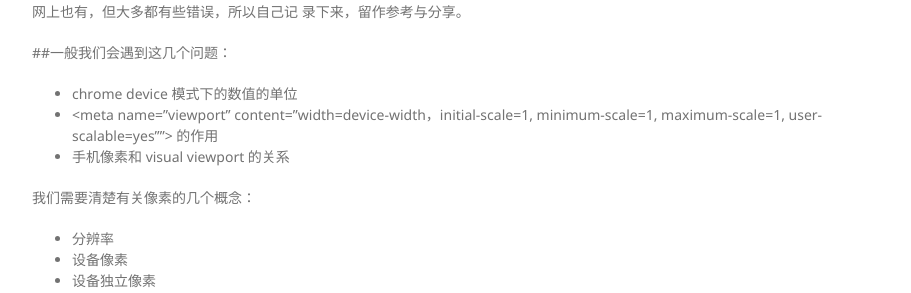
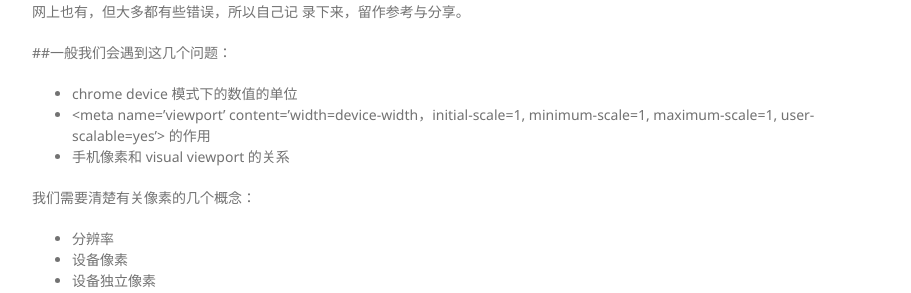
Before and after one commit to SFmonkey/sfmonkey.github.com, a Jekyll site: the page built from _posts/2016-10-27-px.md, in a window 1280 px wide and 1400 px high. Shown: the part 231-524 px from the top of the window, without its empty margins (178-1089 px from the left). Built offline with Jekyll 4.4.1, drawn with Linux system fonts in a browser that asks for light colours; comment, search, counter and statistics services are not loaded; some of the changed text lies outside the part shown.

Commit message:
Update 2016-10-27-px.md

```diff
--- a/_posts/2016-10-27-px.md
+++ b/_posts/2016-10-27-px.md
@@ -13,7 +13,7 @@
 ##一般我们会遇到这几个问题：
 
 * chrome device 模式下的数值的单位
-* <meta name="viewport" content="width=device-width，initial-scale=1, minimum-scale=1, maximum-scale=1, user-scalable=yes""> 的作用
+* \<meta name='viewport' content='width=device-width，initial-scale=1, minimum-scale=1, maximum-scale=1, user-scalable=yes'> 的作用
 * 手机像素和 visual viewport 的关系
 
 我们需要清楚有关像素的几个概念：
@@ -29,7 +29,7 @@
 
 泛指量测或显示系统对细节的分辨能力，分辨率越高越能表现出更多的细节，但相对的，因为记录的信息更多，文件也就会越大。
 
-![](https://github.com/SFmonkey/sfmonkey.github.io/tree/master/images/pixel.PNG)
+![](../images/pixel.PNG)
 
 1920\*1080（推荐）意味着这个电脑在横向上设置了 1920 个像素，纵向上设置了 1080 个像素，当然电脑上的分辨率是可以调节的，但只是有效像素个数减少了。
 ### 设备像素
@@ -43,7 +43,7 @@
 前端工程师在编写网页时用到的 css 像素单位，是抽象的，不是实际存在的。
 ### PPI
 
-![](https://github.com/SFmonkey/sfmonkey.github.io/tree/master/images/ppi.png)
+![](../images/ppi.png)
 
 ### DPR
 
@@ -69,9 +69,9 @@
 计算方法：window.innerWidth
 ###ideal viewport
 
-理想视口。一般当我们使用 <meta name="viewport" content="width=device-width"> 时可以得到。
+理想视口。一般当我们使用 \<meta name='viewport'  content='width=device-width'> 时可以得到。
 
-![](https://github.com/SFmonkey/sfmonkey.github.io/tree/master/images/visualviewport.jpg) ![](https://github.com/SFmonkey/sfmonkey.github.io/tree/master/images/layoutviewport.jpg)
+![](../images/visualviewport.jpg) ![](../images/layoutviewport.jpg)
 
 **如果我们把 viewport 当做打开的高德地图，那么 visual viewport就是打开时显示的局部地图，layout viewport就是缩小地图后显示的总地图， ideal viewport 就是我们将总地图的宽度
 变为了 visual viewport 的宽度。**
@@ -79,13 +79,13 @@
 有了这些基础后，再来解决上面的问题
 ###那我们平时 chrome 下的 device 模式，它是什么像素呢？
 
-![](https://github.com/SFmonkey/sfmonkey.github.io/tree/master/images/device.PNG)
+![](../images/device.PNG)
 
 利用上面计算visual viewport 和 layout viewport 的方法，我们计算出 device 模式的像素与 visual viewport的像素一致，是设备独立像素，在数值上等于 css 像素。
 
-![](https://github.com/SFmonkey/sfmonkey.github.io/tree/master/images/test.PNG)
+![](../images/test.PNG)
 
-###上面讲过的 <meta name="viewport" content="width=device-width">，它在常见的响应式页面中到底起什么作用？
+###上面讲过的 \<meta name='viewport' content='width=device-width'>，它在常见的响应式页面中到底起什么作用？
 meta viewport 最早是由苹果公司提出的，后被 MSN 引为规范，其中:
 
     width=device-width:表示宽度是设备屏幕的宽度
@@ -105,13 +105,13 @@
 这里的visual viewport 也就是手机整个屏幕可显示内容的多少
 要理解两者的关系，我们先来看看一张表格
 
-|设备|iPhone 3Gs|4(s)|5c|6|6+|
-|----|----------|----|--|-|--|
-|设备分辨率|320\*480|640\*960|640\*1136|750\*1334|1080\*1920|
-|对角线(inh)|3.5|3.5|4|4.7|5.5|
-|visual viewport|320\*480|320\*480|320\*568|375\*667|414\*736|
-|scale|@1x|@2x|@2x|@2x|@3x|
-|PPI|163|326|326|326|401|
+| 设备 | iPhone 3Gs | 4(s) | 5c | 6 | 6+ |
+| --- | --- | --- | --- | --- | --- |
+| 设备分辨率 | 320\*480 | 640\*960 | 640\*1136 | 750\*1334 | 1080\*1920 |
+| 对角线(inh) | 3.5 | 3.5 | 4 | 4.7 | 5.5 |
+| visual viewport | 320\*480 | 320\*480 | 320\*568 | 375\*667 | 414\*736 |
+| scale | @1x | @2x | @2x | @2x | @3x |
+| PPI | 163 | 326 | 326 | 326 | 401 |
 
 我们可以看出来很明显的公式痕迹,设备分辨率，逻辑像素（即 visual viewport）与 scale，当然三者之间并没有明显的从属关系，而是相互影响。
 这里还有几个问题需要注意:
@@ -132,7 +132,7 @@
 样的效果，那么对于分辨率的要求是相当高的，即在手机上，必须有大于 300 的 PPI 才可以做到。
 retina 屏幕的判断标准是在第三代 iPad 大会上提出的
 
-![](https://github.com/SFmonkey/sfmonkey.github.io/tree/master/images/retina.jpg)
+![](../images/retina.jpg)
 
 为什么要叫做 retina 显示屏，我更倾向于这是一种噱头，人们赞美 Apple 制造的 retina 显示屏，与其说是因为给了大众一种更加好的用户体验（超高的分辨率，不过其实有好几家
 韩国与日本的厂家早已研发了出来），不如说 Apple 极致的垂直产品制造让它进入大众生活更贴切一些。
```
